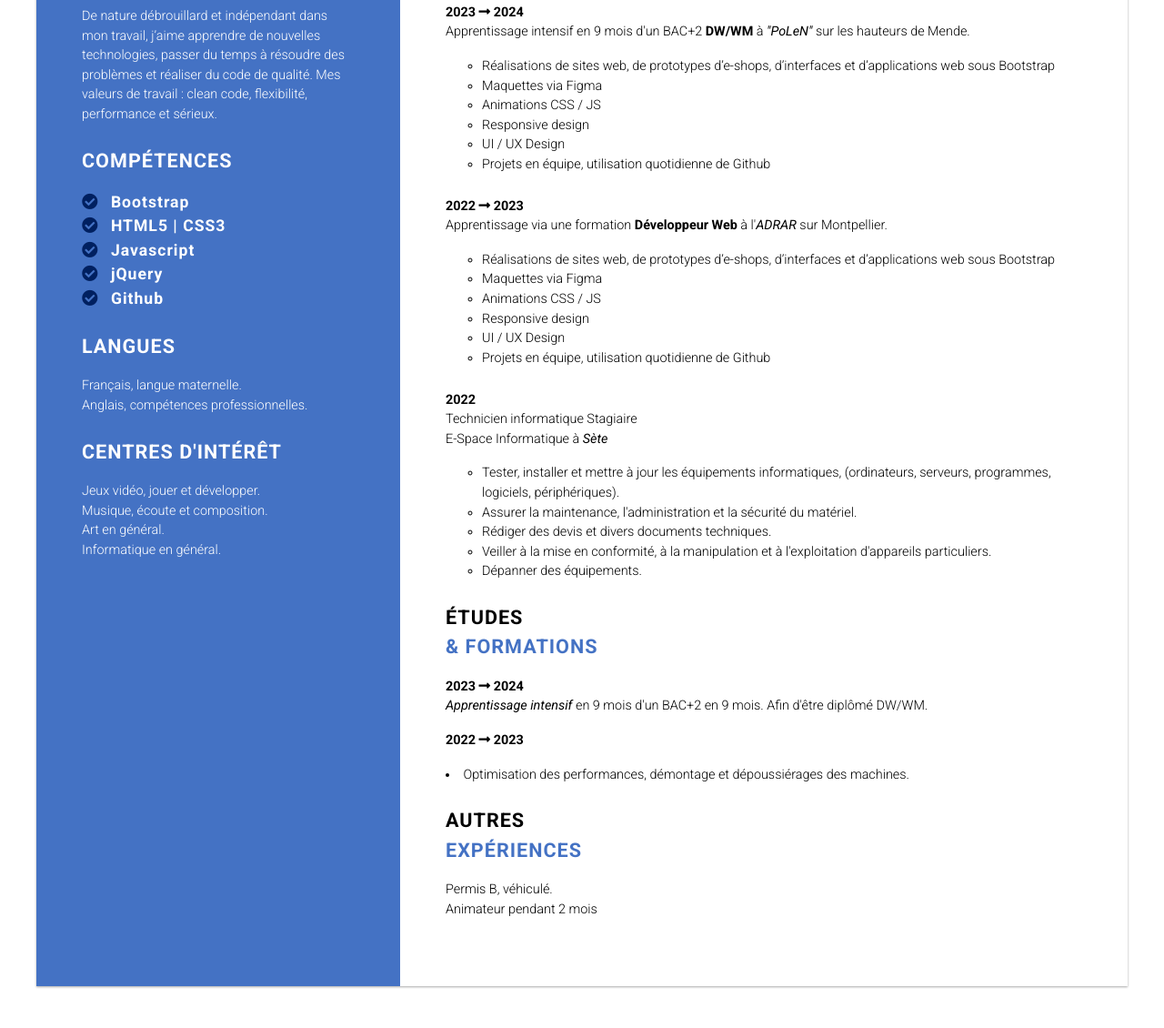
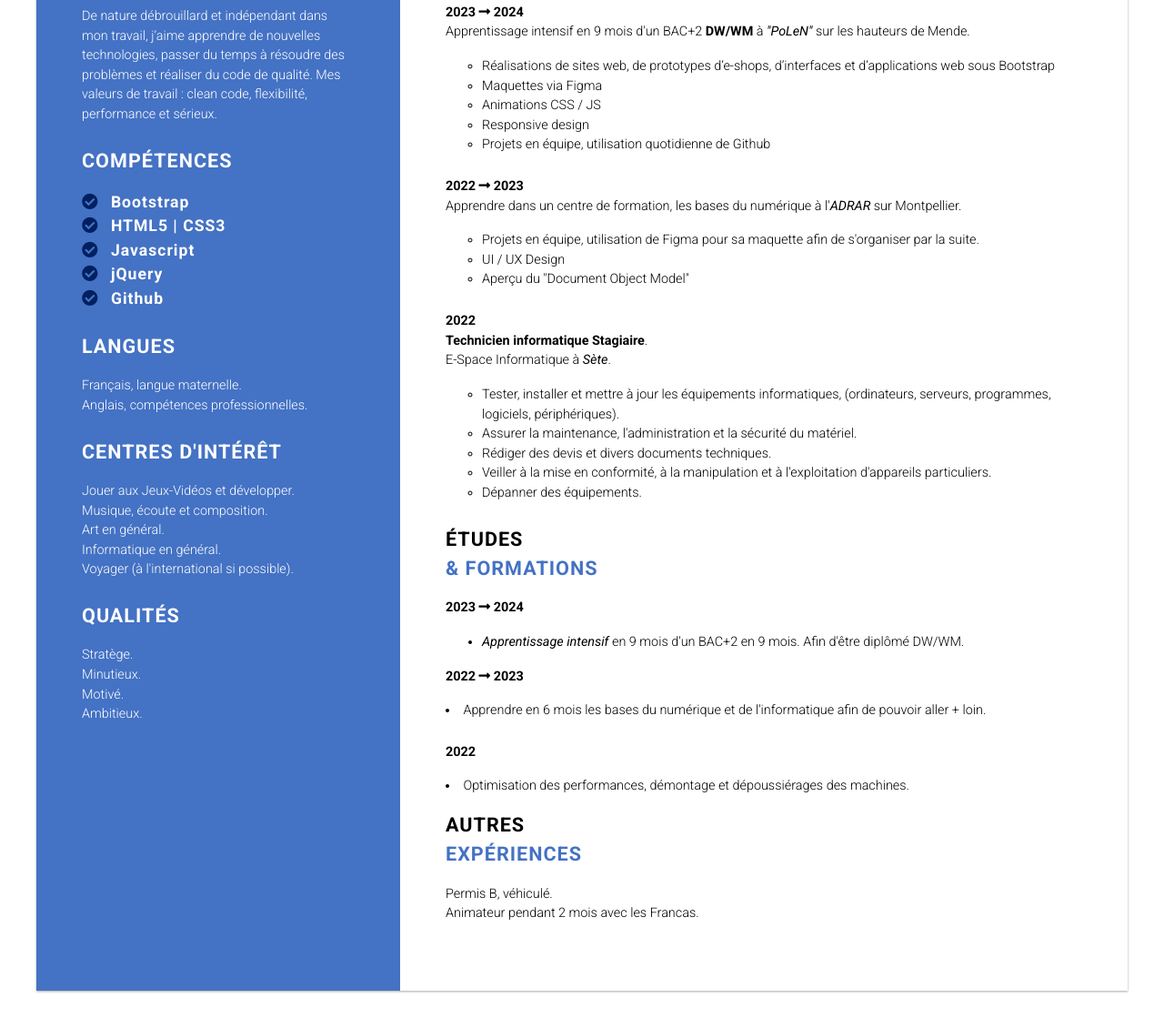
Before and after one commit to noedelmas/CV, a plain HTML site: page index.html in a window 1280 px wide. Shown: the part 478-1608 px from the top of the page at 91% size. Drawn offline with Linux system fonts and the light colour scheme.

Commit message:
commit bien avancé
15h41 le 11/01/24

```diff
--- a/index.html
+++ b/index.html
@@ -50,13 +50,27 @@
               <div class="section">
                 <h2>Centres d'intérêt</h2>
                 <p>
-                  Jeux vidéo, jouer et développer.
+                  Jouer aux Jeux-Vidéos et développer.
                   <br>
                   Musique, écoute et composition.
                   <br>
                   Art en général.
                   <br>
                   Informatique en général.
+                  <br>
+                  Voyager (à l'international si possible).
+                </p>
+              </div>
+              <div class="section">
+                <h2>Qualités</h2>
+                <p>
+                  Stratège.
+                  <br>
+                  Minutieux.
+                  <br>
+                  Motivé.
+                  <br>
+                  Ambitieux.
                 </p>
               </div>
             </div>
@@ -83,10 +97,6 @@
                       <li>Maquettes via Figma</li>
                       <li>Animations CSS / JS</li>
                       <li>Responsive design</li>
-                      <li>UI / UX Design</li>
-                      <!-- <li>Projets sous npm et Webpack</li>
-                      <li>Collaboration avec d’autres studios graphique (Studio Debie, SOL,…)</li> -->
-                      <!-- <li>Développement de templates et de modules réutilisables</li> -->
                       <li>Projets en équipe, utilisation quotidienne de Github</li>
                     </ul>
                   </div>
@@ -94,27 +104,21 @@
                     <p>
                         <strong>2022 <i class="fas fa-long-arrow-alt-right"></i> 2023</strong>
                         <br>
-                        Apprentissage via une formation <strong>Développeur Web</strong> à l'<em>ADRAR</em> sur Montpellier.
+                        Apprendre dans un centre de formation, les bases du numérique à l'<em>ADRAR</em> sur Montpellier.
                       </p>
                       <ul class="experience-list">
-                        <li>Réalisations de sites web, de prototypes d’e-shops, d’interfaces et d’applications web sous Bootstrap</li>
-                        <li>Maquettes via Figma</li>
-                        <li>Animations CSS / JS</li>
-                        <li>Responsive design</li>
+                        <li>Projets en équipe, utilisation de Figma pour sa maquette afin de s'organiser par la suite.</li>
                         <li>UI / UX Design</li>
-                        <!-- <li>Projets sous npm et Webpack</li>
-                        <li>Collaboration avec d’autres studios graphique (Studio Debie, SOL,…)</li> -->
-                        <!-- <li>Développement de templates et de modules réutilisables</li> -->
-                        <li>Projets en équipe, utilisation quotidienne de Github</li>
+                        <li>Aperçu du "Document Object Model"</li>
                       </ul>
                   </div>
                 <div class="section">
                   <p>
                     <strong>2022</strong>
                     <br>
-                    Technicien informatique Stagiaire
+                    <strong>Technicien informatique Stagiaire</strong>.
                     <br>
-                    E-Space Informatique à <em>Sète</em>
+                    E-Space Informatique à <em>Sète</em>.
                     </p>
                   <ul class="experience-list">
                     <li>Tester, installer et mettre à jour les équipements informatiques, (ordinateurs, serveurs, programmes, logiciels, périphériques).</li>
@@ -129,20 +133,27 @@
                   <p>
                     <strong>2023 <i class="fas fa-long-arrow-alt-right"></i> 2024</strong>
                     <br>
-                    <em>Apprentissage intensif</em> en 9 mois d'un BAC+2 en 9 mois. Afin d'être diplômé DW/WM.
+                    <ul>
+                        <li><em>Apprentissage intensif</em> en 9 mois d'un BAC+2 en 9 mois. Afin d'être diplômé DW/WM.</li>
+                    </ul>
                   </p>
                   <p>
                     <strong>2022 <i class="fas fa-long-arrow-alt-right"></i> 2023</strong>
                     <br>
+                    <li>Apprendre en 6 mois les bases du numérique et de l'informatique afin de pouvoir aller + loin.</li>
+                  </p>
+                </div>
+                <p>
+                    <strong>2022</strong>
+                    <br>
                     <li>Optimisation des performances, démontage et dépoussiérages des machines.</li>
                   </p>
-                </div>
                 <div class="section">
                   <h2>Autres <br><span class="text-blue">expériences</span></h2>
                   <p>
                     Permis B, véhiculé.
                     <br>
-                    Animateur pendant 2 mois
+                    Animateur pendant 2 mois avec les Francas.
                   </p>
                 </div>
               </div>
```
